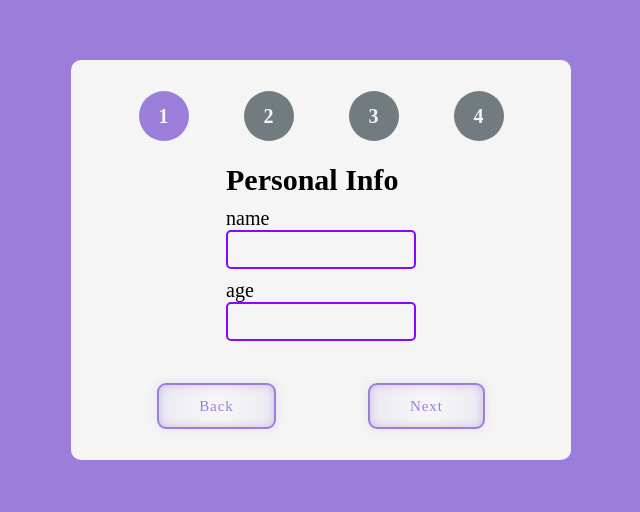
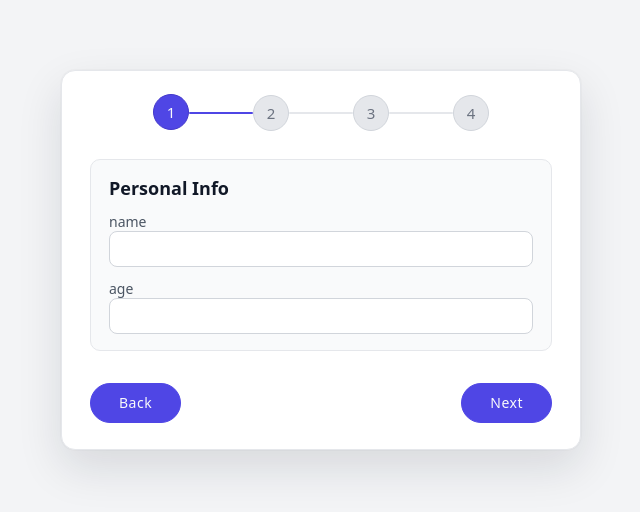
Before and after one commit to MaximMurysov/-Multi-Step-Form-, a React (Vite) app: page / in a window 1280 px wide. Shown: the part 140-652 px from the top of the page, without its empty margins (319-959 px from the left). Built offline with nearby package versions, Linux system fonts and the light colour scheme.

Commit message:
refactor: Final styles for this app

```diff
--- a/src/components/FormStep.jsx
+++ b/src/components/FormStep.jsx
@@ -1,9 +1,9 @@
 import styles from "./styles.module.css";
-function FormStep({ steps, index, formData, handleChange }) {
+function FormStep({ steps, activeStep, formData, handleChange }) {
   return (
     <div className={styles.formData}>
-      <h2>{steps[index].heading}</h2>
-      {steps[index].fields.map((elem, i) => (
+      <h2>{steps[activeStep].heading}</h2>
+      {steps[activeStep].fields.map((elem, i) => (
         <div key={i}>
           <p>{elem}</p>
           <input
--- a/src/components/MultiStepForm.jsx
+++ b/src/components/MultiStepForm.jsx
@@ -6,7 +6,7 @@ import FormResult from "./FormResult";
 import FormStep from "./FormStep";
 import FormNavigation from "./FormNavigation";
 function MultiStepForm() {
-  const [index, setIndex] = useState(0);
+  const [activeStep, setActiveStep] = useState(0);
   const [formData, setFormData] = useState({});
   const [resultForm, setResultForm] = useState(false);
   const handleChange = (e) => {
@@ -14,38 +14,38 @@ function MultiStepForm() {
     setFormData({ ...formData, [name]: value });
   };
   const handleNext = () => {
-    const currentFields = steps[index].fields;
+    const currentFields = steps[activeStep].fields;
     const allCurrentFiels = currentFields.every(
       (elem) => formData[elem] && formData[elem].trim() !== "",
     );
     if (!allCurrentFiels) {
       return;
     }
-    if (index < steps.length - 1) {
-      setIndex(index + 1);
+    if (activeStep < steps.length - 1) {
+      setActiveStep(activeStep + 1);
     } else {
       setResultForm(true);
     }
   };
   const handleBack = () => {
-    setIndex(index >= 1 ? index - 1 : index);
+    setActiveStep(activeStep >= 1 ? activeStep - 1 : activeStep);
   };
   const handleReset = () => {
     setFormData({});
-    setIndex(0);
+    setActiveStep(0);
     setResultForm(false);
   };
   return (
     <div className={styles.mutliStep}>
       <div className={styles.mutliStepContainer}>
         <div className={styles.mutliStepForm}>
-          <StepIndicator steps={steps} index={index} />
+          <StepIndicator steps={steps} activeStep={activeStep} />
           {resultForm ? (
             <FormResult formData={formData} />
           ) : (
             <FormStep
               steps={steps}
-              index={index}
+              activeStep={activeStep}
               formData={formData}
               handleChange={handleChange}
             />
--- a/src/components/StepIndicator.jsx
+++ b/src/components/StepIndicator.jsx
@@ -1,12 +1,21 @@
 import styles from "./styles.module.css";
 
-function StepIndicator({ steps, index }) {
+function StepIndicator({ steps, activeStep }) {
   return (
     <div className={styles.mutliStepFormPages}>
       {steps.map((_, i) => (
-        <h1 className={`${index >= i ? styles.active : styles.innactive} `}>
-          {i + 1}
-        </h1>
+        <div className={styles.pages}>
+          <div
+            className={`${activeStep >= i ? styles.active : styles.innactive} `}
+          >
+            {i + 1}
+          </div>
+          {i !== steps.length - 1 && (
+            <div
+              className={` ${i <= activeStep ? styles.lineActive : styles.lineInnactive}`}
+            ></div>
+          )}
+        </div>
       ))}
     </div>
   );
--- a/src/components/styles.module.css
+++ b/src/components/styles.module.css
@@ -3,128 +3,259 @@
   padding: 0;
   box-sizing: border-box;
 }
+
+/* Фон страницы и центрирование */
 .mutliStep {
+  min-height: 100vh;
   display: flex;
   align-items: center;
   justify-content: center;
-  height: 100vh;
+  padding: 24px;
+  background-color: #f3f4f6;
+  color: #111827;
+  font-family:
+    system-ui,
+    -apple-system,
+    BlinkMacSystemFont,
+    "SF Pro Text",
+    "Segoe UI",
+    sans-serif;
+}
 
-  background-color: #9b7eda;
+/* Карточка формы */
+.mutliStepContainer {
+  width: 100%;
+  max-width: 520px;
+  min-height: 380px;
+  background-color: #ffffff;
+  border-radius: 14px;
+  padding: 24px 28px;
+  border: 1px solid #e5e7eb;
+  box-shadow:
+    0 18px 45px rgba(15, 23, 42, 0.12),
+    0 0 0 1px rgba(15, 23, 42, 0.02);
 }
-.mutliStepContainer {
-  width: 500px;
-  height: 400px;
-  background-color: whitesmoke;
-  border-radius: 10px;
-  padding: 20px 40px;
+
+/* Внутренний layout */
+.mutliStepForm {
+  display: flex;
+  flex-direction: column;
+  gap: 24px;
+  height: 100%;
+  font-size: 16px;
 }
+
+/* Индикатор шагов */
 .mutliStepFormPages {
   display: flex;
-  justify-content: space-around;
+  justify-content: center;
   width: 100%;
+  margin-bottom: 4px;
 }
-.active {
-  background-color: #9b7eda;
-  width: 50px;
-  height: 50px;
-  border-radius: 50%;
+
+.pages {
+  display: flex;
+  align-items: center;
+}
+
+.active,
+.innactive {
+  width: 36px;
+  height: 36px;
+  border-radius: 999px;
   display: flex;
   justify-content: center;
   align-items: center;
-  font-size: 20px;
-  color: whitesmoke;
+  font-size: 15px;
+  font-weight: 500;
+  border: 1px solid transparent;
+  transition:
+    background-color 150ms ease-out,
+    color 150ms ease-out,
+    border-color 150ms ease-out,
+    transform 150ms ease-out;
 }
+
+.active {
+  background-color: #4f46e5;
+  color: #f9fafb;
+  border-color: #4338ca;
+  transform: translateY(-1px);
+}
+
 .innactive {
-  background-color: #727b7f;
-  width: 50px;
-  height: 50px;
-  border-radius: 50%;
-  display: flex;
-  justify-content: center;
-  align-items: center;
-  font-size: 20px;
-  color: whitesmoke;
+  background-color: #e5e7eb;
+  color: #6b7280;
+  border-color: #d1d5db;
 }
-.mutliStepForm {
-  display: flex;
-  align-items: center;
-  flex-direction: column;
-  height: 100%;
-  justify-content: space-around;
-  font-size: 20px;
+
+.lineActive,
+.lineInnactive {
+  height: 2px;
+  width: 64px;
+  border-radius: 999px;
 }
+
+.lineActive {
+  background-color: #4f46e5;
+}
+
+.lineInnactive {
+  background-color: #e5e7eb;
+}
+
+/* Блок с полями формы */
 .formData {
   display: flex;
   flex-direction: column;
-  gap: 10px;
+  gap: 12px;
+  padding: 16px 18px;
+  border-radius: 10px;
+  background-color: #f9fafb;
+  border: 1px solid #e5e7eb;
 }
+
+.formData h2 {
+  font-size: 18px;
+  font-weight: 600;
+  color: #111827;
+}
+
+.formData p {
+  font-size: 14px;
+  color: #4b5563;
+}
+
+/* Инпуты */
 .input {
-  color: black;
-  border: 2px solid #8707ff;
-  border-radius: 5px;
-  padding: 10px 25px;
-  background: transparent;
-  max-width: 190px;
+  width: 100%;
+  max-width: 100%;
+  color: #111827;
+  border: 1px solid #d1d5db;
+  border-radius: 8px;
+  padding: 9px 11px;
+  background-color: #ffffff;
+  outline: none;
+  transition:
+    border-color 120ms ease-out,
+    box-shadow 120ms ease-out,
+    background-color 120ms ease-out;
+  font-size: 14px;
 }
-.input:active {
-  box-shadow: 2px 2px 15px #8707ff inset;
+
+.input::placeholder {
+  color: #9ca3af;
 }
+
+.input:hover {
+  border-color: #9ca3af;
+}
+
+.input:focus {
+  border-color: #4f46e5;
+  box-shadow: 0 0 0 3px rgba(79, 70, 229, 0.16);
+}
+
+/* Кнопки навигации */
 .activeButtons {
-  margin-top: 20px;
+  margin-top: 8px;
   display: flex;
-  justify-content: space-around;
+  justify-content: space-between;
   width: 100%;
+  gap: 12px;
 }
+
+/* Кнопка Next/Back/Try again */
 .buttonNext {
-  --purple: #9b7eda;
   cursor: pointer;
-  font-size: 15px;
-  padding: 0.7em 2.7em;
-  letter-spacing: 0.06em;
-  position: relative;
+  font-size: 14px;
+  padding: 10px 28px;
+  letter-spacing: 0.5px;
   font-family: inherit;
-  border-radius: 0.6em;
-  overflow: hidden;
-  transition: all 0.3s;
-  line-height: 1.4em;
-  border: 2px solid var(--purple);
-  background: linear-gradient(
-    to right,
-    rgba(155, 126, 218, 0.1) 1%,
-    transparent 40%,
-    transparent 60%,
-    rgba(155, 126, 218, 0.1) 100%
-  );
-  color: var(--purple);
-  box-shadow:
-    inset 0 0 10px rgba(155, 126, 218, 0.4),
-    0 0 9px 3px rgba(155, 126, 218, 0.1);
+  border-radius: 999px;
+  border: 1px solid #4f46e5;
+  background-color: #4f46e5;
+  color: #f9fafb;
+  transition:
+    background-color 150ms ease-out,
+    border-color 150ms ease-out,
+    box-shadow 150ms ease-out,
+    transform 150ms ease-out;
+  line-height: 18px;
 }
 
 .buttonNext:hover {
-  color: #bfa3f3;
-  box-shadow:
-    inset 0 0 10px rgba(155, 126, 218, 0.6),
-    0 0 9px 3px rgba(155, 126, 218, 0.2);
+  background-color: #4338ca;
+  border-color: #3730a3;
+  box-shadow: 0 8px 18px rgba(55, 48, 163, 0.35);
+  transform: translateY(-1px);
 }
 
-.buttonNext:before {
-  content: "";
-  position: absolute;
-  left: -4em;
-  width: 4em;
-  height: 100%;
-  top: 0;
-  transition: transform 0.4s ease-in-out;
-  background: linear-gradient(
-    to right,
-    transparent 1%,
-    rgba(155, 126, 218, 0.1) 40%,
-    rgba(155, 126, 218, 0.1) 60%,
-    transparent 100%
-  );
+.buttonNext:active {
+  transform: translateY(0);
+  box-shadow: 0 3px 8px rgba(55, 48, 163, 0.35);
 }
 
-.buttonNext:hover:before {
-  transform: translateX(15em);
+.buttonNext:disabled {
+  opacity: 0.6;
+  cursor: not-allowed;
+  box-shadow: none;
 }
+
+/* Результаты формы */
+.formResult {
+  margin-top: 4px;
+  display: flex;
+  flex-direction: column;
+  gap: 6px;
+  padding: 12px 14px;
+  border-radius: 10px;
+  background-color: #f9fafb;
+  border: 1px solid #e5e7eb;
+}
+
+.formResult p {
+  font-size: 14px;
+  color: #374151;
+}
+
+/* Адаптивность */
+@media (max-width: 600px) {
+  .mutliStepContainer {
+    padding: 18px 16px;
+    min-height: auto;
+  }
+
+  .mutliStepForm {
+    gap: 18px;
+  }
+
+  .mutliStepFormPages {
+    gap: 4px;
+  }
+
+  .active,
+  .innactive {
+    width: 32px;
+    height: 32px;
+    font-size: 13px;
+  }
+
+  .lineActive,
+  .lineInnactive {
+    width: 40px;
+  }
+
+  .formData {
+    padding: 12px 12px;
+  }
+
+  .buttonNext {
+    width: 100%;
+    text-align: center;
+  }
+
+  .activeButtons {
+    flex-direction: column-reverse;
+  }
+}
```
